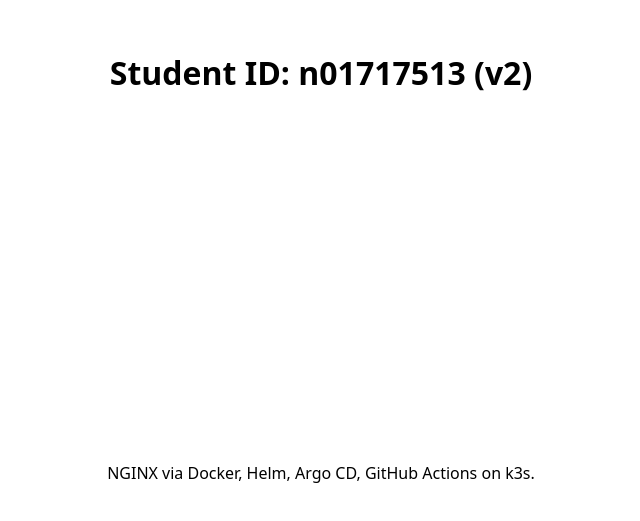
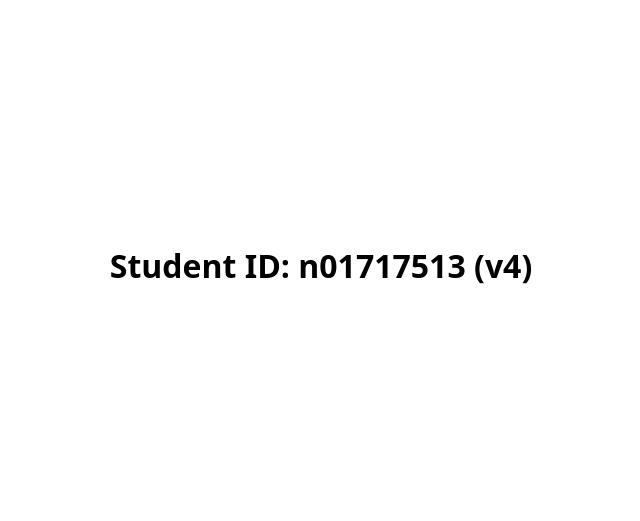
Before and after one commit to suryat5/n01717513_CCGC5504_FINAL_EXAM, a plain HTML site: page app/index.html in a window 1280 px wide. Shown: the part 143-664 px from the top of the page, without its empty margins (319-959 px from the left). Drawn offline with Linux system fonts and the light colour scheme.

Commit message:
feat: trigger CI for nginx-n01717513 (v4)

```diff
--- a/app/index.html
+++ b/app/index.html
@@ -1,4 +1,4 @@
 <!doctype html><html><head><title>n01717513</title></head>
 <body style="font-family:system-ui;display:grid;place-items:center;height:100vh;">
-<h1>Student ID: n01717513 (v2)</h1><p>NGINX via Docker, Helm, Argo CD, GitHub Actions on k3s.</p>
+<h1>Student ID: n01717513 (v4)
 </body></html>
```
